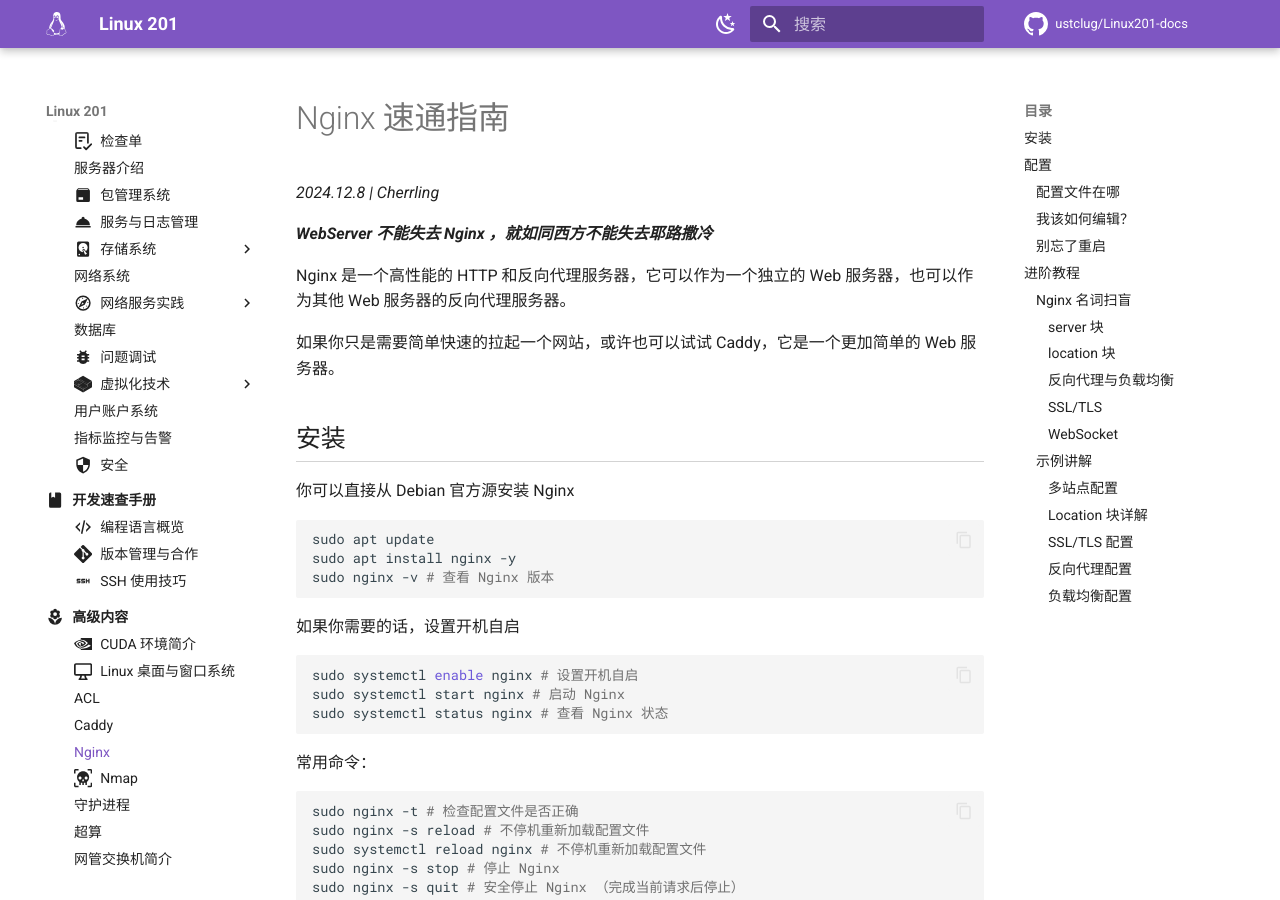
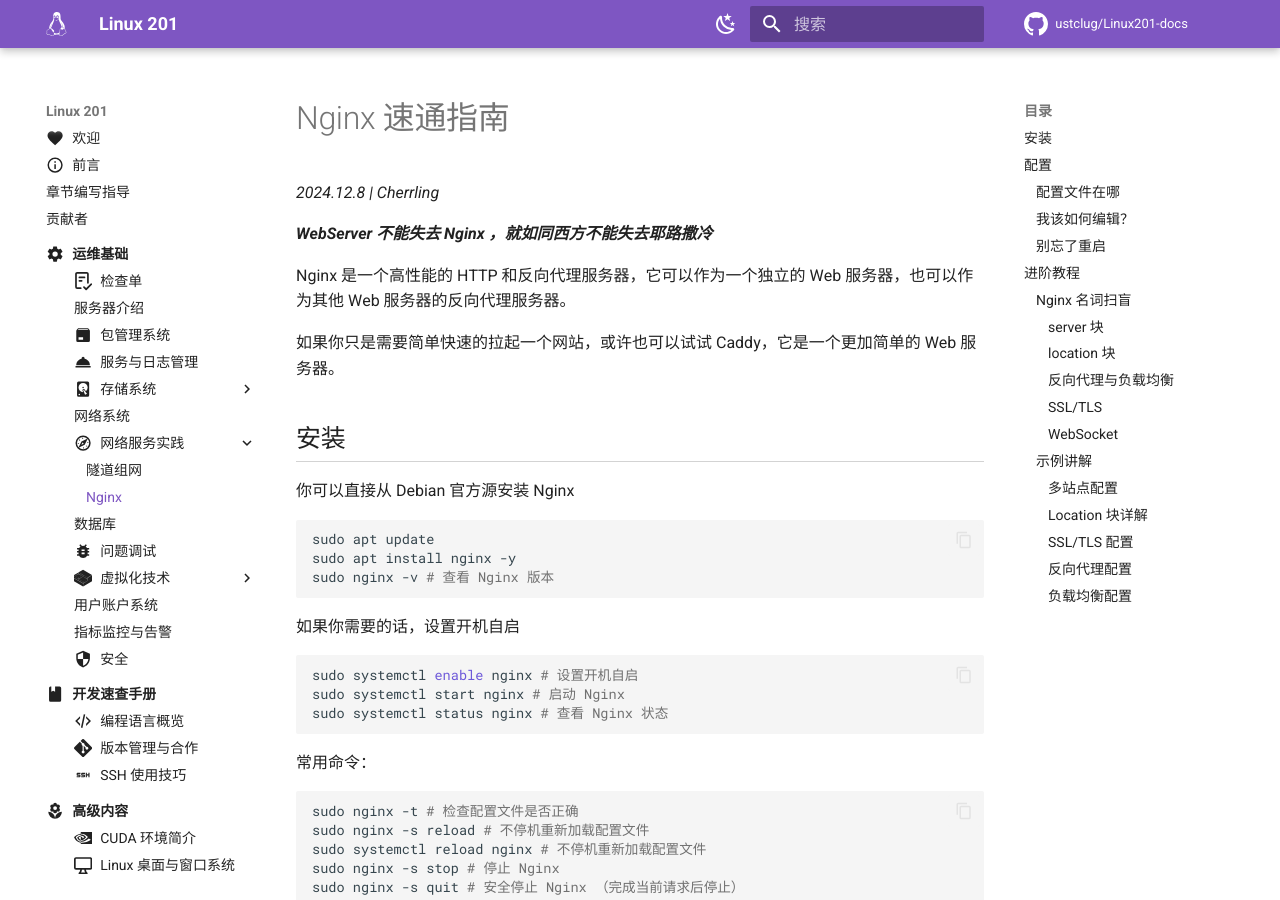
Before and after one commit to ustclug/Linux201-docs, an MkDocs documentation site: the page built from docs/ops/network-service/nginx.md, in a window 1280 px wide and 900 px high. Built offline with MkDocs 1.6.1 and Material for MkDocs 9.7.7, drawn with Linux system fonts in a browser that asks for light colours; comment, search, counter and statistics services are not loaded; part of the change alters nothing that is shown.

```diff
--- a/mkdocs.yml
+++ b/mkdocs.yml
@@ -96,6 +96,7 @@ nav:
     - 网络服务实践:
       - ops/network-service/index.md
       - 隧道组网: ops/network-service/intranet.md
+      - Nginx: ops/network-service/nginx.md
     - 数据库: ops/database.md
     - 问题调试: ops/debug.md
     - 虚拟化技术:
@@ -118,7 +119,6 @@ nav:
     - Linux 桌面与窗口系统: advanced/desktop.md
     - ACL: advanced/acl.md
     - Caddy: advanced/caddy.md
-    - Nginx: advanced/nginx.md
     - Nmap: advanced/nmap.md
     - 守护进程: advanced/daemon.md
     - 超算: advanced/supercomputer.md
```
Also changed, not shown: docs/ops/network-service/nginx.md (renamed from docs/advanced/nginx.md).
